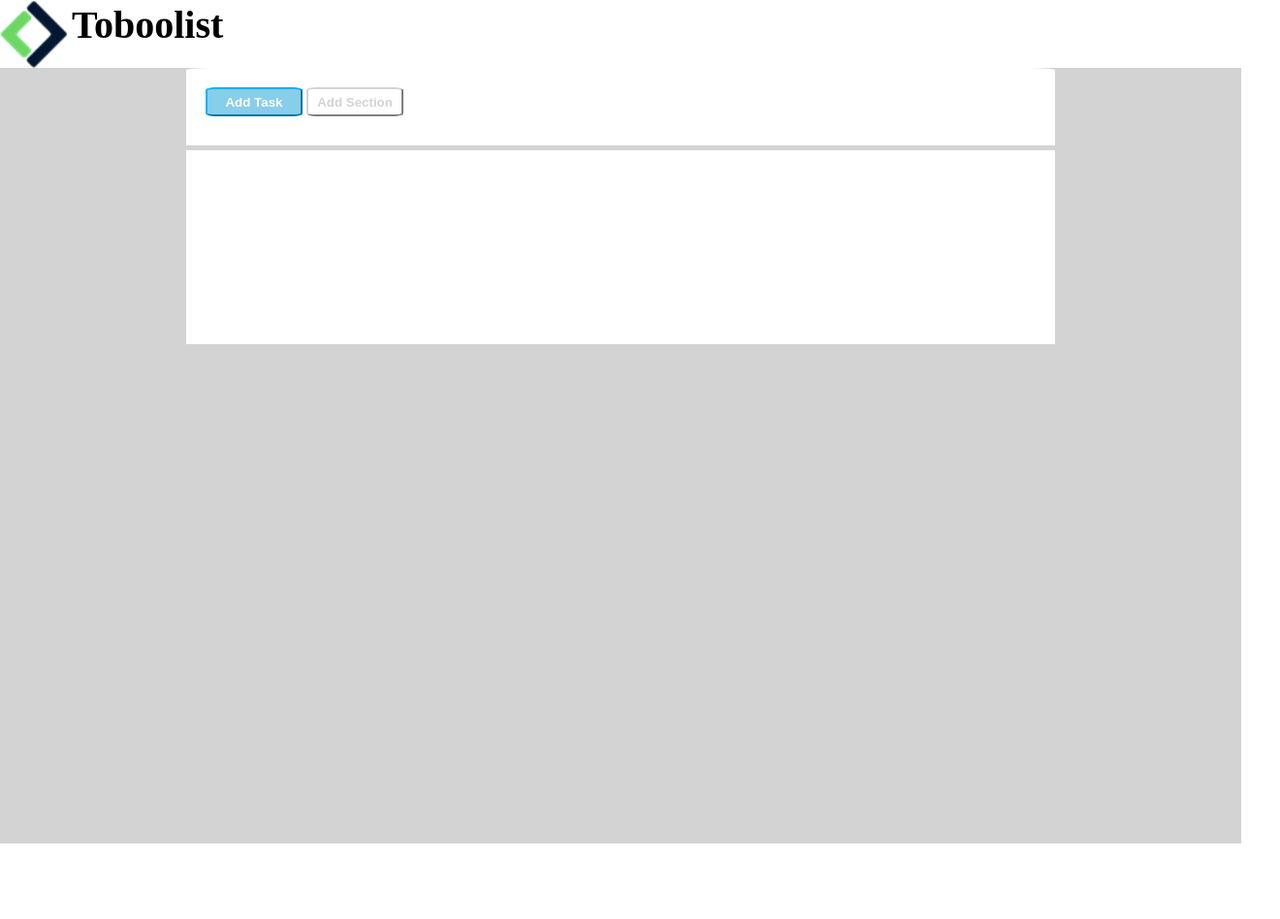
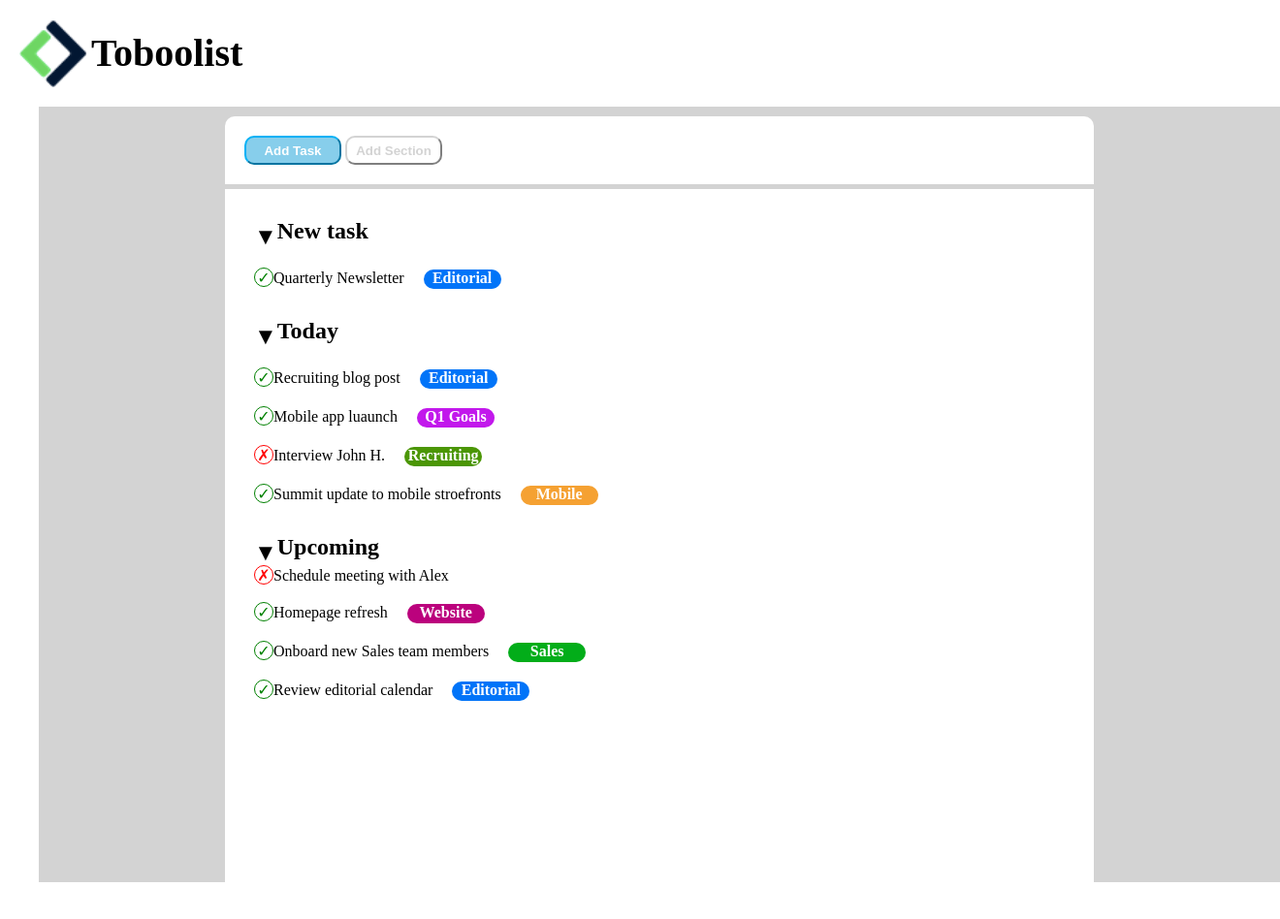
Before and after one commit to SalvatoreBrancato/html-css-toboolist, a plain HTML site: page index.html in a window 1280 px wide. Shown: the whole page at 97% size, 1320 px wide, since content can reach past the window. Before the commit the page ends 870 px from the top, so only its background shows below. Drawn offline with Linux system fonts and the light colour scheme.

Commit message:
struttura_2

```diff
--- a/css/style.css
+++ b/css/style.css
@@ -4,34 +4,43 @@
     box-sizing: border-box;
 }
 
+header{
+    padding: 20px;
+}
+
 .logo{
     vertical-align: middle;
+    height: 70px;
 }
 
 h1{
     display: inline-block;
     font-size: 40px;
     font-weight: bold;
+    vertical-align: middle;
+    line-height: 70px;
 }
 
 .container1{
     background-color: lightgray;
     height: 100vh;
     width: 100vw;
+    padding-top: 10px;
 }
 
 .container2{
-    height: 80px;
+    height: 70px;
     width: 70%;
     background-color: white;
     margin: auto;
-    border-top-right-radius: 3%;
-    border-top-left-radius: 3%;
+    border-top-right-radius: 10px;
+    border-top-left-radius: 10px;
+
 
 }
 
 .container3{
-    height: 200px;
+    height: 800px;
     width: 70%;
     background-color: white;
     margin: auto;
@@ -40,7 +49,7 @@ h1{
 
 .bt1{
     background-color: skyblue;
-    border-radius: 10%;
+    border-radius: 10px;
     color: white;
     font-weight: bold;
     border-color: rgb(5, 177, 245);
@@ -52,10 +61,126 @@ h1{
 
 .bt2{
     background-color: white;
-    border-radius: 10% 10% 10% 10%;
+    border-radius: 10px;
     color: lightgray;
     font-weight: bold;
     border-color: lightgray;
     height: 30px;
     width: 100px;
 }
+
+.symbol{
+    vertical-align:sub ;
+}
+
+h2{
+    margin-left: 30px;
+    padding-top: 30px;
+    vertical-align: sub;
+}
+
+.check{
+    border-radius: 50%;
+    border: 1px solid green;
+    width: 20px;
+    height: 20px;
+    margin-left: 30px;
+    text-align: center;
+    color: green;
+    display: inline-block;
+}
+
+.checknone{
+    border-radius: 50%;
+    border: 1px solid red;
+    width: 20px;
+    height: 20px;
+    margin-left: 30px;
+    text-align: center;
+    color: red;
+    display: inline-block;
+}
+
+.categoria1{
+    background-color: rgb(1, 116, 248);
+    border-radius: 40px;
+    color: white;
+    font-weight: bold;
+    border-color: rgb(1, 116, 248);
+    height: 20px;
+    width: 80px;
+    margin-top: 20px;
+    margin-left: 20px;
+    display: inline-block;
+    text-align: center;
+}
+
+.categoria2{
+    background-color: rgb(194, 24, 236);
+    border-radius: 40px;
+    color: white;
+    font-weight: bold;
+    border-color: rgb(194, 24, 236);
+    height: 20px;
+    width: 80px;
+    margin-top: 20px;
+    margin-left: 20px;
+    display: inline-block;
+    text-align: center;
+}
+
+.categoria3{
+    background-color: rgb(75, 150, 5);
+    border-radius: 40px;
+    color: white;
+    font-weight: bold;
+    border-color: rgb(75, 150, 5);
+    height: 20px;
+    width: 80px;
+    margin-top: 20px;
+    margin-left: 20px;
+    display: inline-block;
+    text-align: center;
+}
+
+.categoria4{
+    background-color: rgb(245, 161, 50);
+    border-radius: 40px;
+    color: white;
+    font-weight: bold;
+    border-color: rgb(245, 161, 50);
+    height: 20px;
+    width: 80px;
+    margin-top: 20px;
+    margin-left: 20px;
+    display: inline-block;
+    text-align: center;
+}
+
+.categoria5{
+    background-color: rgb(187, 2, 125);
+    border-radius: 40px;
+    color: white;
+    font-weight: bold;
+    border-color: rgb(187, 2, 125);
+    height: 20px;
+    width: 80px;
+    margin-top: 20px;
+    margin-left: 20px;
+    display: inline-block;
+    text-align: center;
+}
+
+.categoria6{
+    background-color: rgb(2, 173, 25);
+    border-radius: 40px;
+    color: white;
+    font-weight: bold;
+    border-color: rgb(2, 173, 25);
+    height: 20px;
+    width: 80px;
+    margin-top: 20px;
+    margin-left: 20px;
+    display: inline-block;
+    text-align: center;
+}
--- a/index.html
+++ b/index.html
@@ -9,11 +9,9 @@
 </head>
 <body>
     <header>
-        <div>
-            <img class="logo" src="./img/Logo.png" height=70px; alt="Logo Boolean">
+            <img class="logo" src="./img/Logo.png"  alt="Logo Boolean">
             <h1>Toboolist</h1>
-        </div>
-    </header>
+    <header>
         <div class="container1">
             <nav>
                 <div class="container2">
@@ -24,7 +22,22 @@
             <main>
                 <div class="container3">
                     <section>
-
+                        <h2><span class="symbol">&#9660</span>New task</h2>
+                        <div class="check">&#10003;</div><span>Quarterly Newsletter</span><div class="categoria1">Editorial</div>
+                    </section>
+                    <section>
+                        <h2><span class="symbol">&#9660</span>Today</h2>
+                        <div class="check">&#10003;</div><span>Recruiting blog post</span><div class="categoria1">Editorial</div><br>
+                        <div class="check">&#10003;</div><span>Mobile app luaunch</span><div class="categoria2">Q1 Goals</div><br>
+                        <div class="checknone">&#10007;</div><span>Interview John H.</span><div class="categoria3">Recruiting</div><br>
+                        <div class="check">&#10003;</div><span>Summit update to mobile stroefronts</span><div class="categoria4">Mobile</div><br>
+                    </section>
+                    <section>
+                        <h2><span class="symbol">&#9660</span>Upcoming</h2>
+                        <div class="checknone">&#10007;</div><span>Schedule meeting with Alex</span><br>
+                        <div class="check">&#10003;</div><span>Homepage refresh</span><div class="categoria5">Website</div><br>
+                        <div class="check">&#10003;</div><span>Onboard new Sales team members</span><div class="categoria6">Sales</div><br>
+                        <div class="check">&#10003;</div><span>Review editorial calendar</span><div class="categoria1">Editorial</div><br>
                     </section>
                 </div>
             </main>
```
